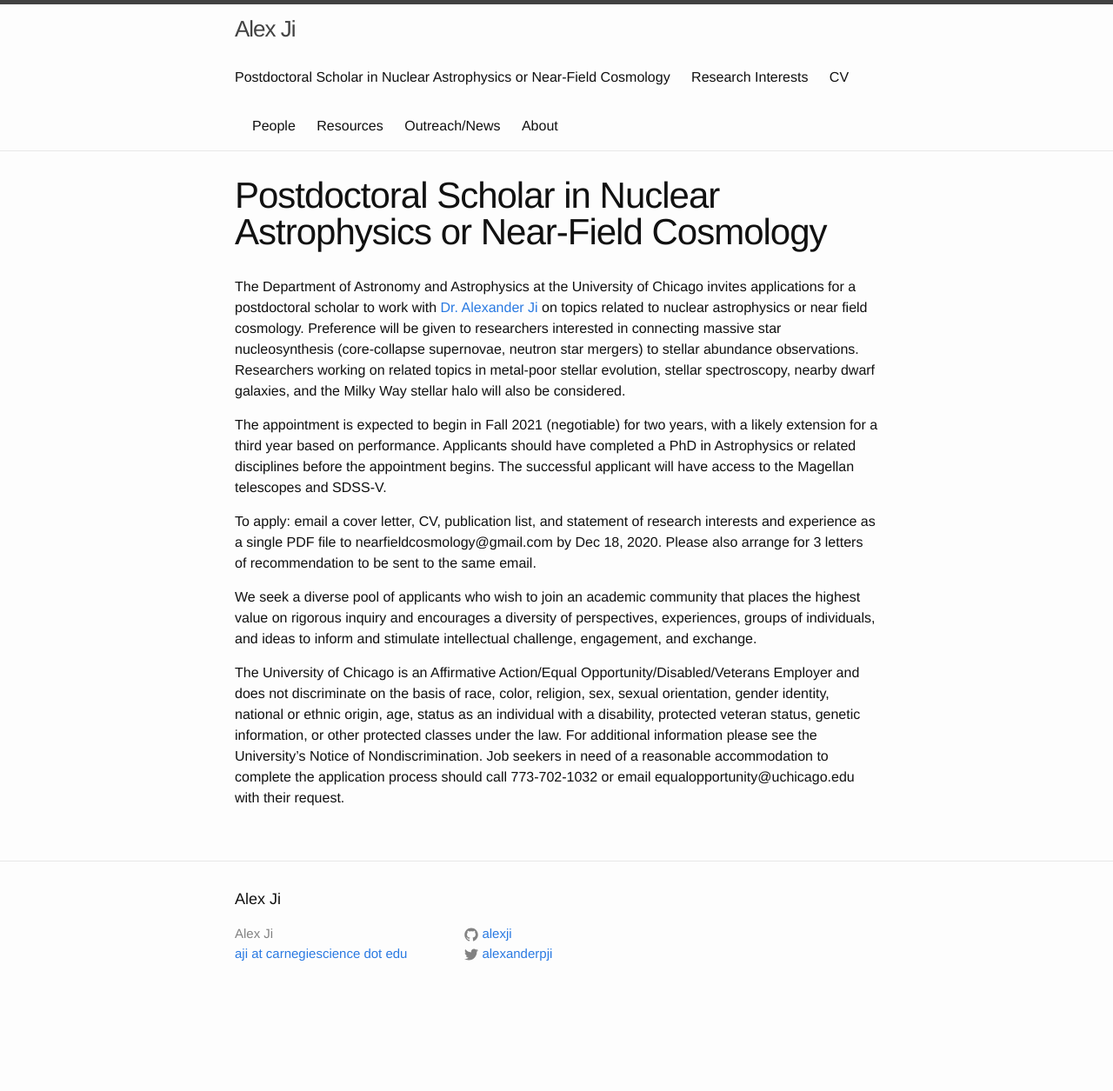
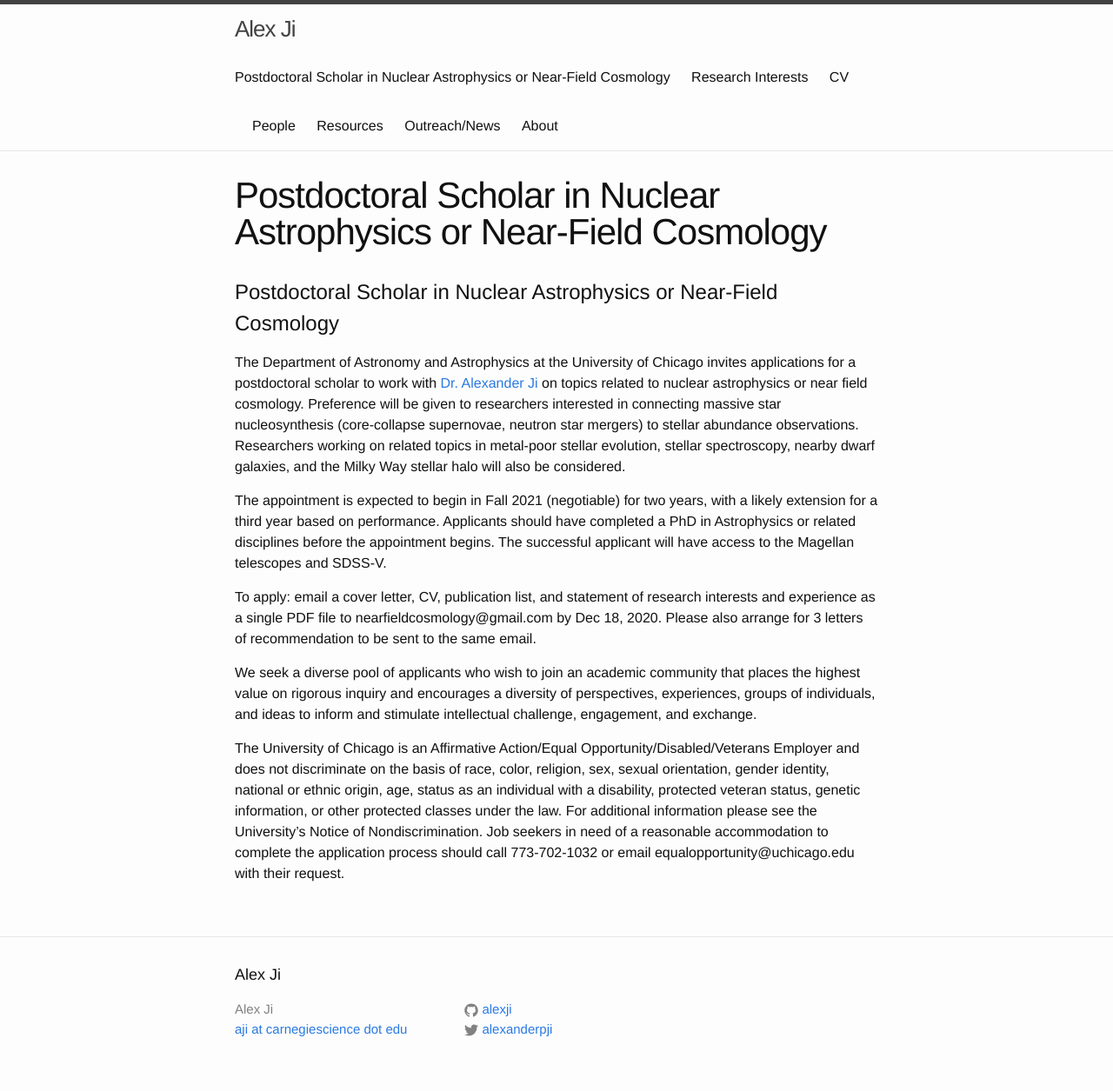
Before and after one commit to alexji/alexji.github.io, a Jekyll site: the page built from postdoc2021.md, in a window 1280 px wide. Shown: the whole page at 87% size. Built offline with Jekyll 4.4.1, drawn with Linux system fonts in a browser that asks for light colours; our own code applies the rules of GitHub Pages for plain Markdown files; before the commit the page ends 1168 px from its top, so only the background shows below that; part of the change alters nothing that is shown.

```diff
--- a/postdoc2021.md
+++ b/postdoc2021.md
@@ -1,8 +1,9 @@
 ---
 layout: page
-title: Postdoctoral Scholar in Nuclear Astrophysics or Near-Field Cosmology
 permalink: /postdoc2021/
 ---
+
+# Postdoctoral Scholar in Nuclear Astrophysics or Near-Field Cosmology
 
 The Department of Astronomy and Astrophysics at the University of
 Chicago invites applications for a postdoctoral scholar to work with
```
